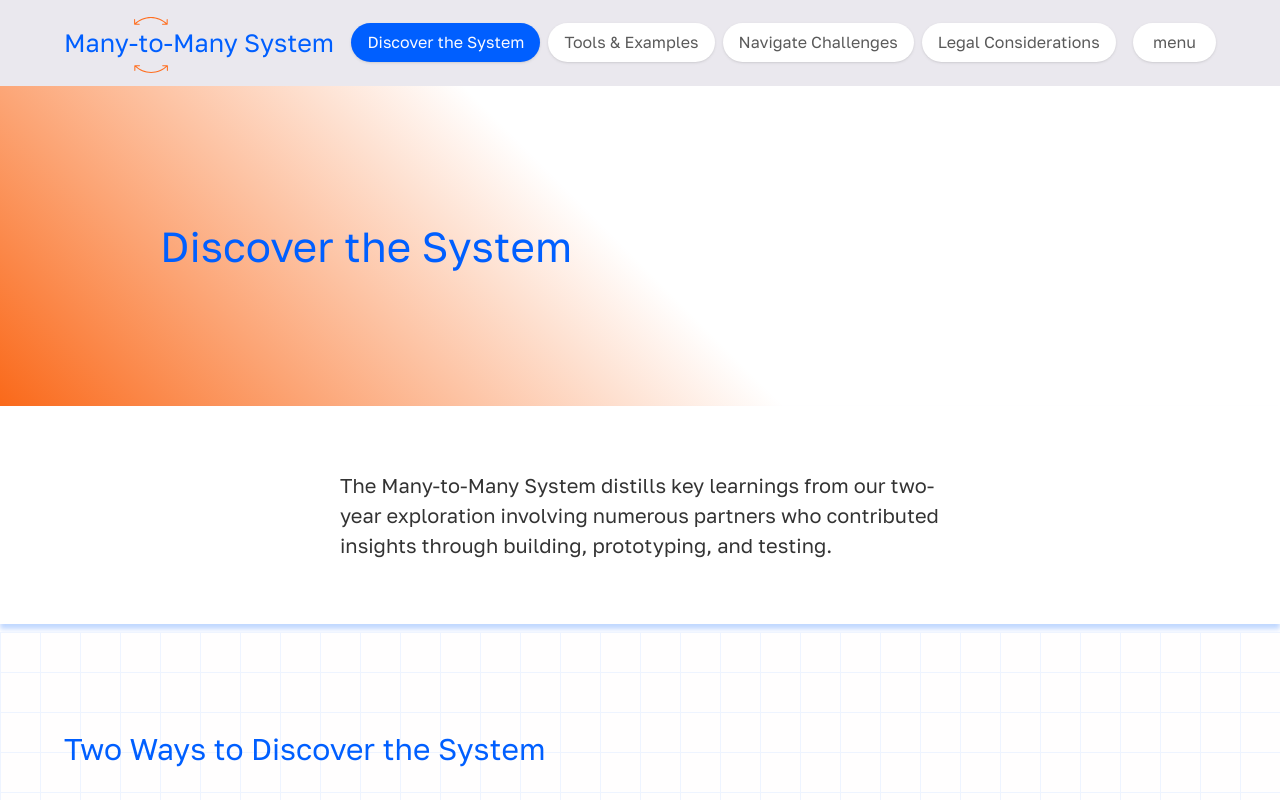
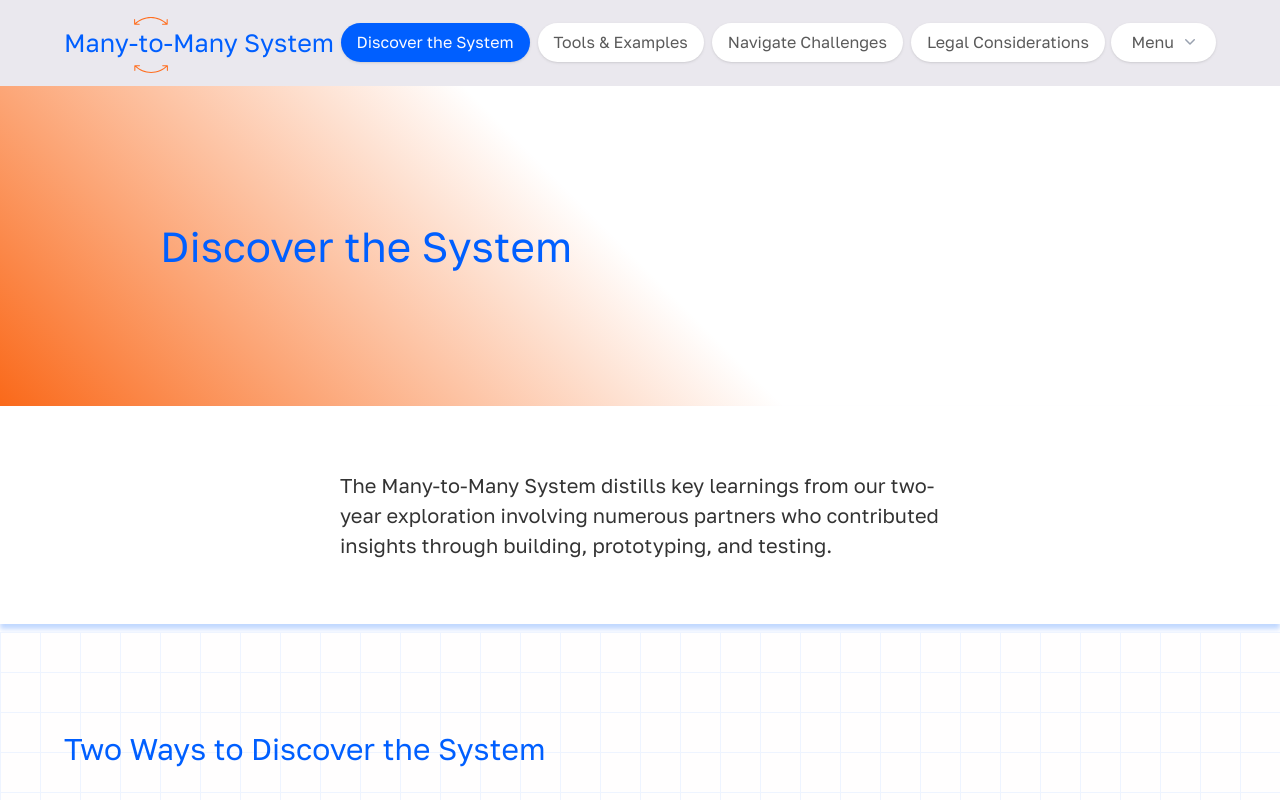
Before and after one commit to Dark-Matter-Labs/many_to_many, a Next.js app: page /overview in a window 1280 px wide. Shown: the top 800 px of the page. Built offline with nearby package versions, Linux system fonts and the light colour scheme.

Commit message:
add menu button

```diff
--- a/components/Navbar.jsx
+++ b/components/Navbar.jsx
@@ -1,4 +1,6 @@
 import Link from 'next/link';
+import { Menu, MenuButton, MenuItem, MenuItems } from '@headlessui/react';
+import { ChevronDownIcon } from '@heroicons/react/20/solid';
 import { CurvedArrow } from './CurvedArrow';
 
 const navLinks = [
@@ -63,12 +65,47 @@ export const Navbar = ({ activePage, transparent = false }) => {
             </Link>
           ))}
         </div>
-        <a
-          href="#"
-          className="font-galosText text-grey-600 rounded-full bg-white px-5 py-2 text-sm shadow-sm transition-colors hover:bg-gray-100"
-        >
-          menu
-        </a>
+        <Menu as="div" className="relative inline-block">
+          <MenuButton className="font-galosText text-grey-600 inline-flex w-full justify-center gap-x-1.5 rounded-full bg-white px-5 py-2 text-sm shadow-sm transition-colors hover:bg-gray-100">
+            Menu
+            <ChevronDownIcon
+              aria-hidden="true"
+              className="-mr-1 size-5 text-gray-400"
+            />
+          </MenuButton>
+
+          <MenuItems
+            transition
+            className="outline-grey-600/10 absolute right-0 z-10 mt-2 w-56 origin-top-right rounded-md bg-white outline-1 -outline-offset-1 transition data-closed:scale-95 data-closed:transform data-closed:opacity-0 data-enter:duration-100 data-enter:ease-out data-leave:duration-75 data-leave:ease-in"
+          >
+            <div className="py-1">
+              <MenuItem>
+                <Link
+                  href="/community"
+                  className="font-galosText text-grey-600 data-focus:bg-grey-600/5 data-focus:text-grey-800 block px-4 py-2 text-sm data-focus:outline-hidden"
+                >
+                  Learnings from the field
+                </Link>
+              </MenuItem>
+              <MenuItem>
+                <Link
+                  href="/journey"
+                  className="font-galosText text-grey-600 data-focus:bg-grey-600/5 data-focus:text-grey-800 block px-4 py-2 text-sm data-focus:outline-hidden"
+                >
+                  Journey
+                </Link>
+              </MenuItem>
+              <MenuItem>
+                <Link
+                  href="/community"
+                  className="font-galosText text-grey-600 data-focus:bg-grey-600/5 data-focus:text-grey-800 block px-4 py-2 text-sm data-focus:outline-hidden"
+                >
+                  Community
+                </Link>
+              </MenuItem>
+            </div>
+          </MenuItems>
+        </Menu>
       </div>
     </nav>
   );
--- a/package.json
+++ b/package.json
@@ -9,6 +9,8 @@
     "lint": "next lint"
   },
   "dependencies": {
+    "@headlessui/react": "^2.2.7",
+    "@heroicons/react": "^2.2.0",
     "@portabletext/react": "^3.2.1",
     "@sanity/client": "^7.3.0",
     "@sanity/icons": "^3.7.0",
```
Also changed, not shown: 1 other file (tests, documents, lock files or other folders).
